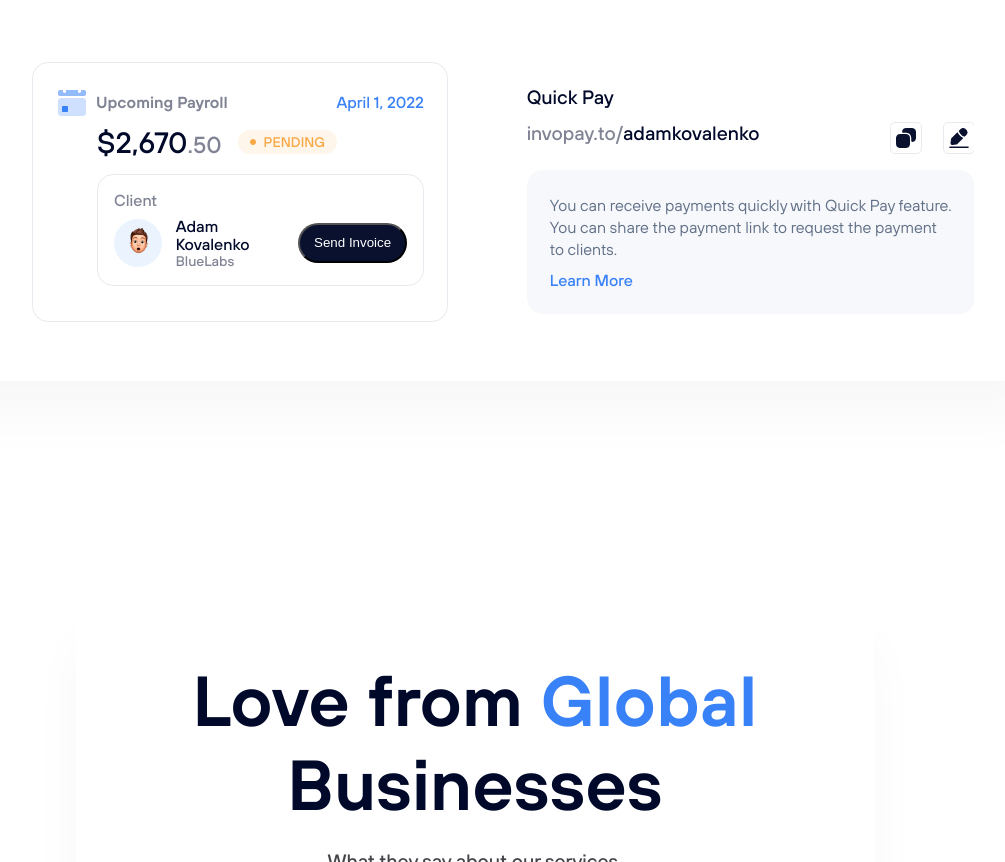
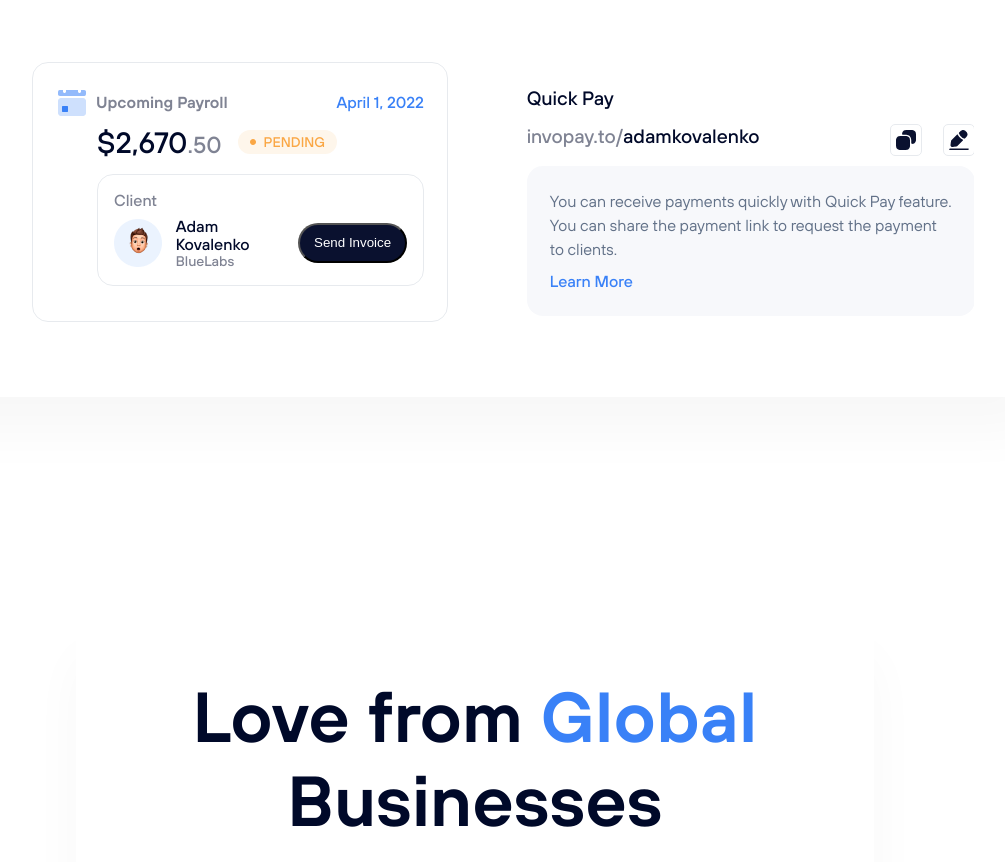
Before and after one commit to maksimefrm/project, a plain HTML site: page index.html in a window 1280 px wide. Shown: the part 4869-5731 px from the top of the page, without its empty margins (165-1170 px from the left). Drawn offline with Linux system fonts and the light colour scheme.

Commit message:
final css

```diff
--- a/style.css
+++ b/style.css
@@ -506,12 +506,12 @@ h2 {
     border-radius: 16px;
     /* border: 1px solid #E7EAEE; */
     width: calc(22.1vw + 213.8px); /*532 - 300*/
-    height: 264px;
+    height: 280px;
     font-family: 'TT Hoves medium';
-    line-height: 140%;
+    line-height: 150%;
     display: flex;
     flex-direction: column;
-    gap: 16px;
+    gap: 10px;
 }
 .quick_title {
     font-size: calc(0.6vw + 11.7px); /*20 - 14*/
```
